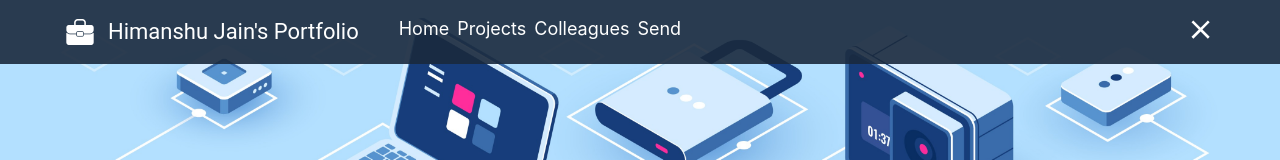
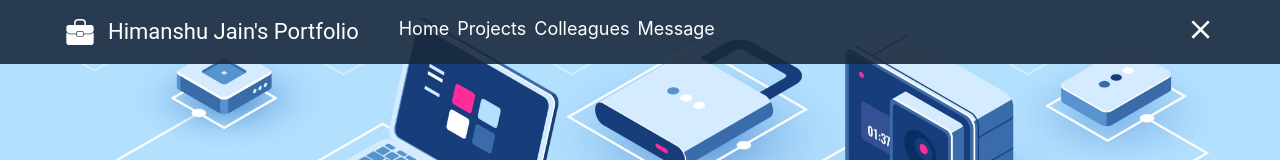
Before and after one commit to himanshujain-044/portfolio, a React (Create React App) app: page / in a window 1280 px wide. Both pictures are taken after a click on the element 1200 px from the left and 32 px from the top of the page. Shown: the top 160 px of the page. Built offline with nearby package versions, Linux system fonts and the light colour scheme.

Commit message:
fix:  spelling

```diff
--- a/src/pages/LandingPage/Header/Header.jsx
+++ b/src/pages/LandingPage/Header/Header.jsx
@@ -50,7 +50,7 @@ const Header = () => {
             <a href="#home">Home</a>
             <a href="#projects">Projects</a>
             <a href="#colleagues">Colleagues</a>
-            <a href="#send-message">Send</a>
+            <a href="#send-message">Message</a>
           </div>
         </div>
       </div>
```
